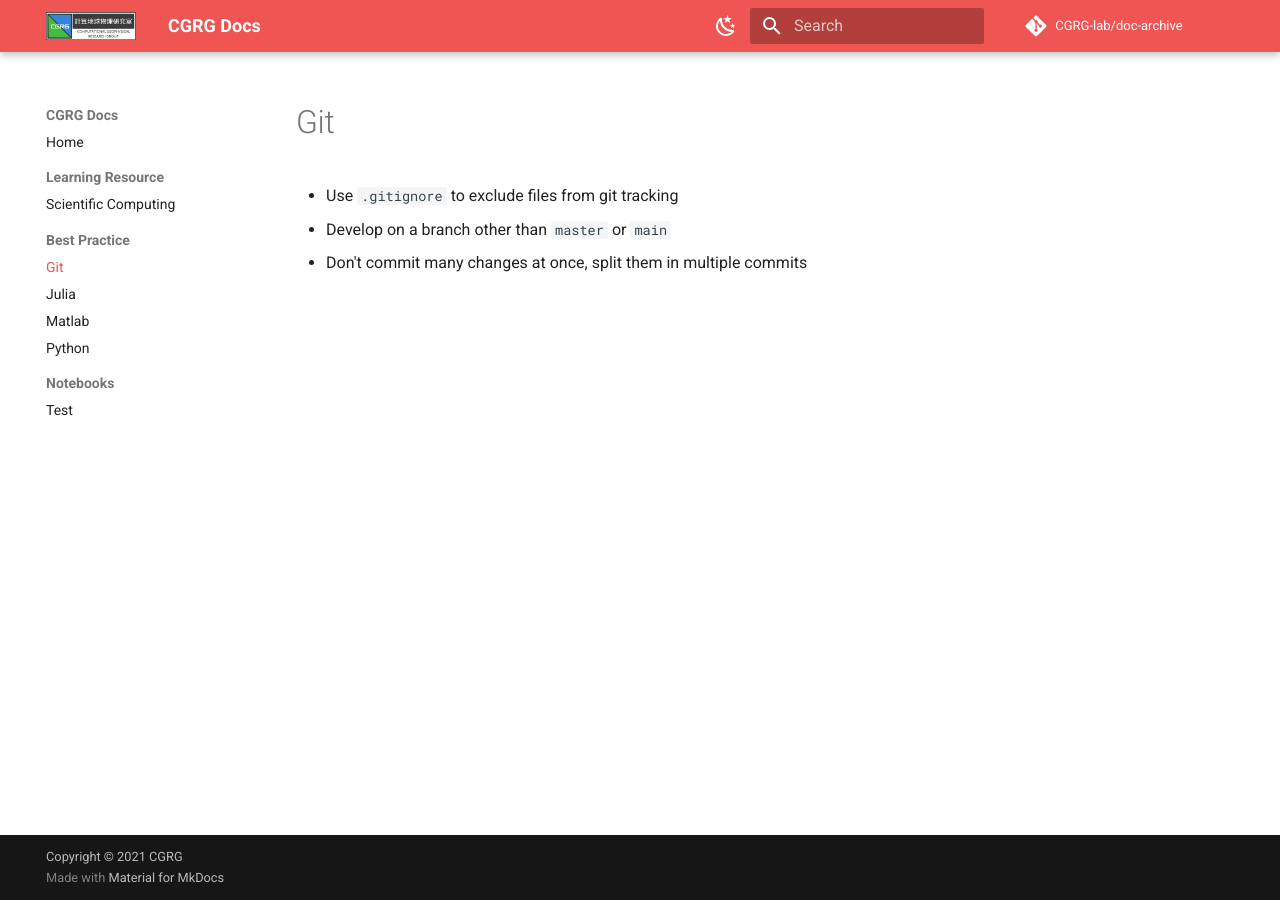
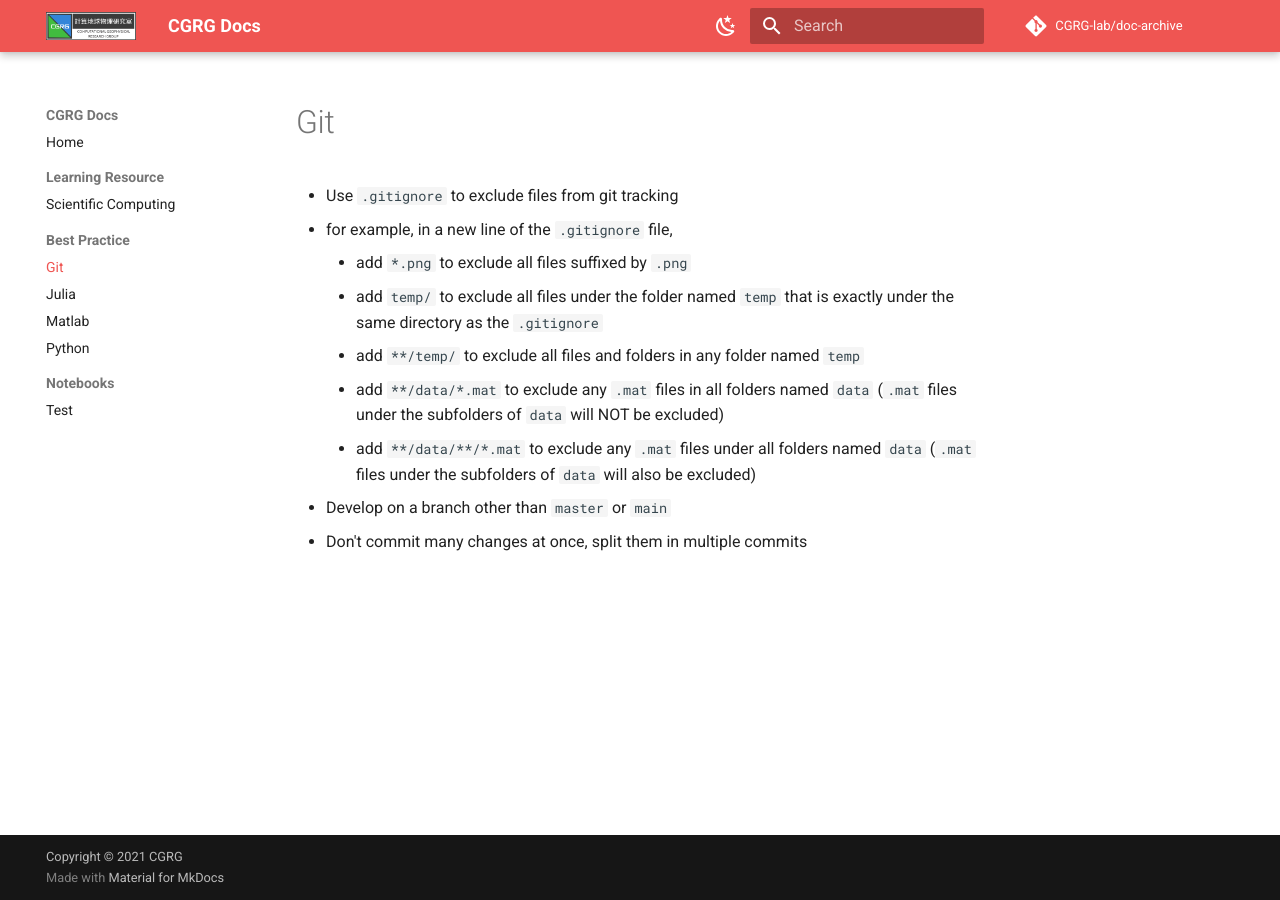
Before and after one commit to CGRG-lab/doc-archive, an MkDocs documentation site: the page built from docs/best-practice/git.md, in a window 1280 px wide. Built offline with MkDocs 1.6.1 and Material for MkDocs 9.7.7, drawn with Linux system fonts in a browser that asks for light colours; comment, search, counter and statistics services are not loaded.

Commit message:
Update git.md
add some examples for how to use .gitignore

```diff
--- a/docs/best-practice/git.md
+++ b/docs/best-practice/git.md
@@ -1,5 +1,11 @@
 # Git
 
 - Use `.gitignore` to exclude files from git tracking
+  - for example, in a new line of the `.gitignore` file,
+    - add `*.png` to exclude all files suffixed by `.png`
+    - add `temp/` to exclude all files under the folder named `temp` that is exactly under the same directory as the `.gitignore`
+    - add `**/temp/` to exclude all files and folders in any folder named `temp`
+    - add `**/data/*.mat` to exclude any `.mat` files in all folders named `data` (`.mat` files under the subfolders of `data` will NOT be excluded)
+    - add `**/data/**/*.mat` to exclude any `.mat` files under all folders named `data` (`.mat` files under the subfolders of `data` will also be excluded)
 - Develop on a branch other than `master` or `main`
 - Don't commit many changes at once, split them in multiple commits
```
